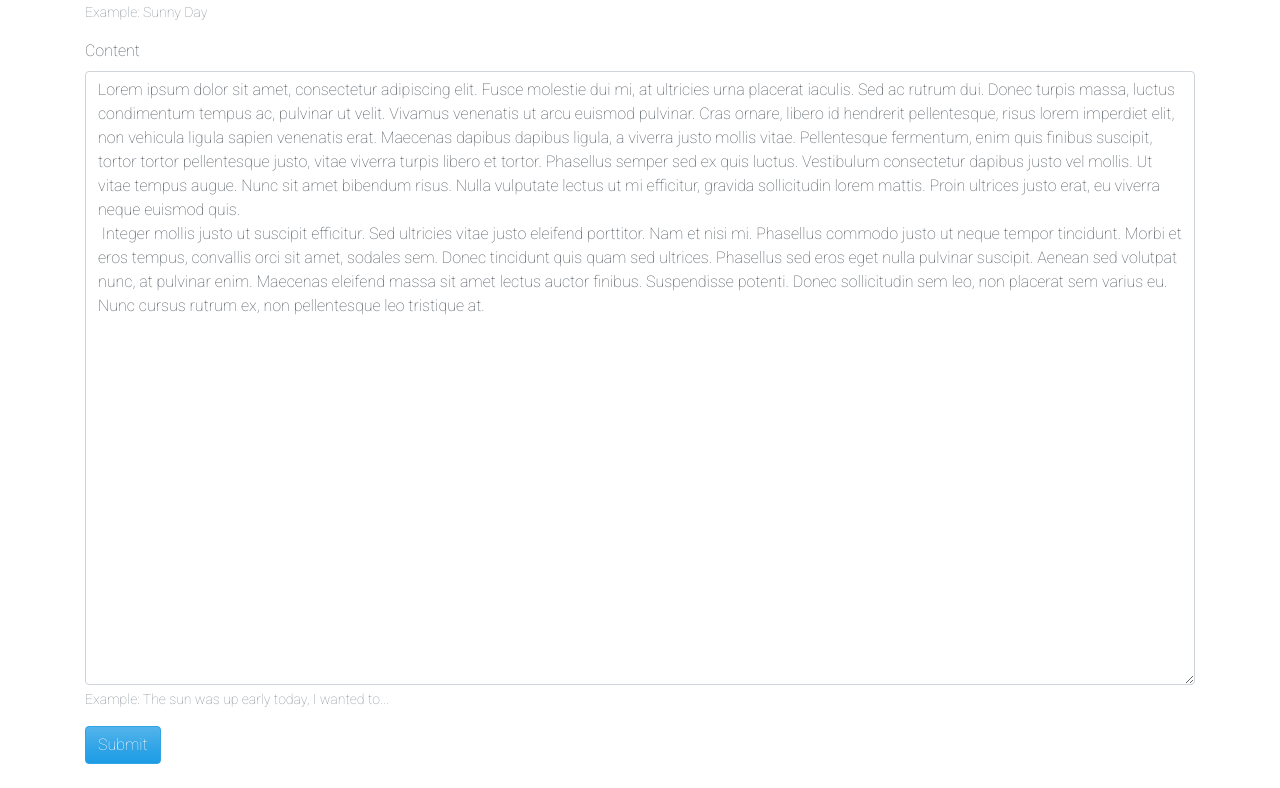
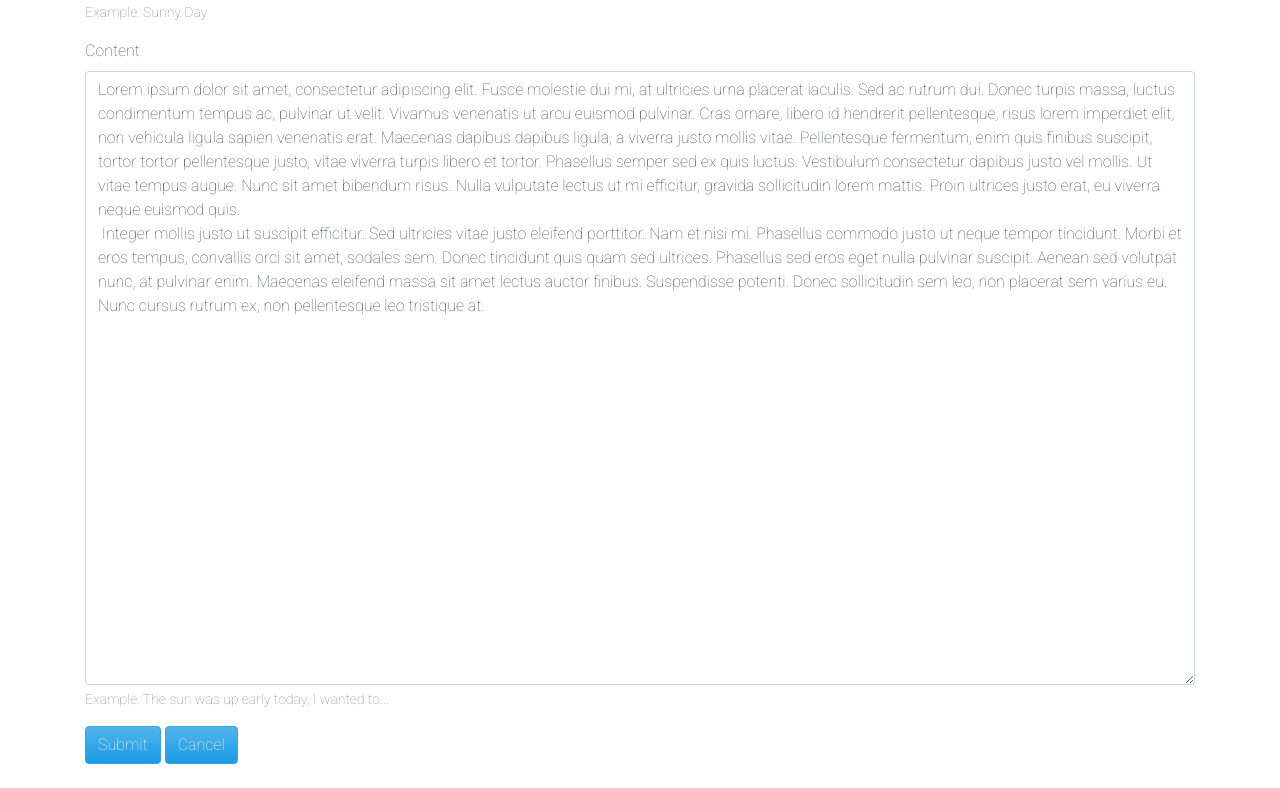
Before and after one commit to AQROBY/BlogInterface, a React (Create React App) app in the folder blog/: page /posts/edit/1 in a window 1280 px wide. Shown: the part 307-1095 px from the top of the page. Built offline with nearby package versions, Linux system fonts and the light colour scheme.

Commit message:
Add cancel button to edit post page

```diff
--- a/blog/src/components/Forms/posts/createPost.tsx
+++ b/blog/src/components/Forms/posts/createPost.tsx
@@ -40,6 +40,10 @@ const Post = (props: any) => {
         setValidated(true);
     };
 
+    const handleCancel = (event: any) => {
+        navigate('/posts/read/' + props.id, { replace: true });
+    };
+
     return (
         <Form validated={validated} onSubmit={handleClick} className="mt-3 mb-4" title="Create Post">
             <Form.Group className="mb-3 content">
@@ -56,6 +60,9 @@ const Post = (props: any) => {
             <Button variant="primary" type="submit">
                 Submit
             </Button>
+            <Button className="ml-1" variant="primary" type="button" onClick={handleCancel}>
+                Cancel
+            </Button>
         </Form>
     );
 };
```
